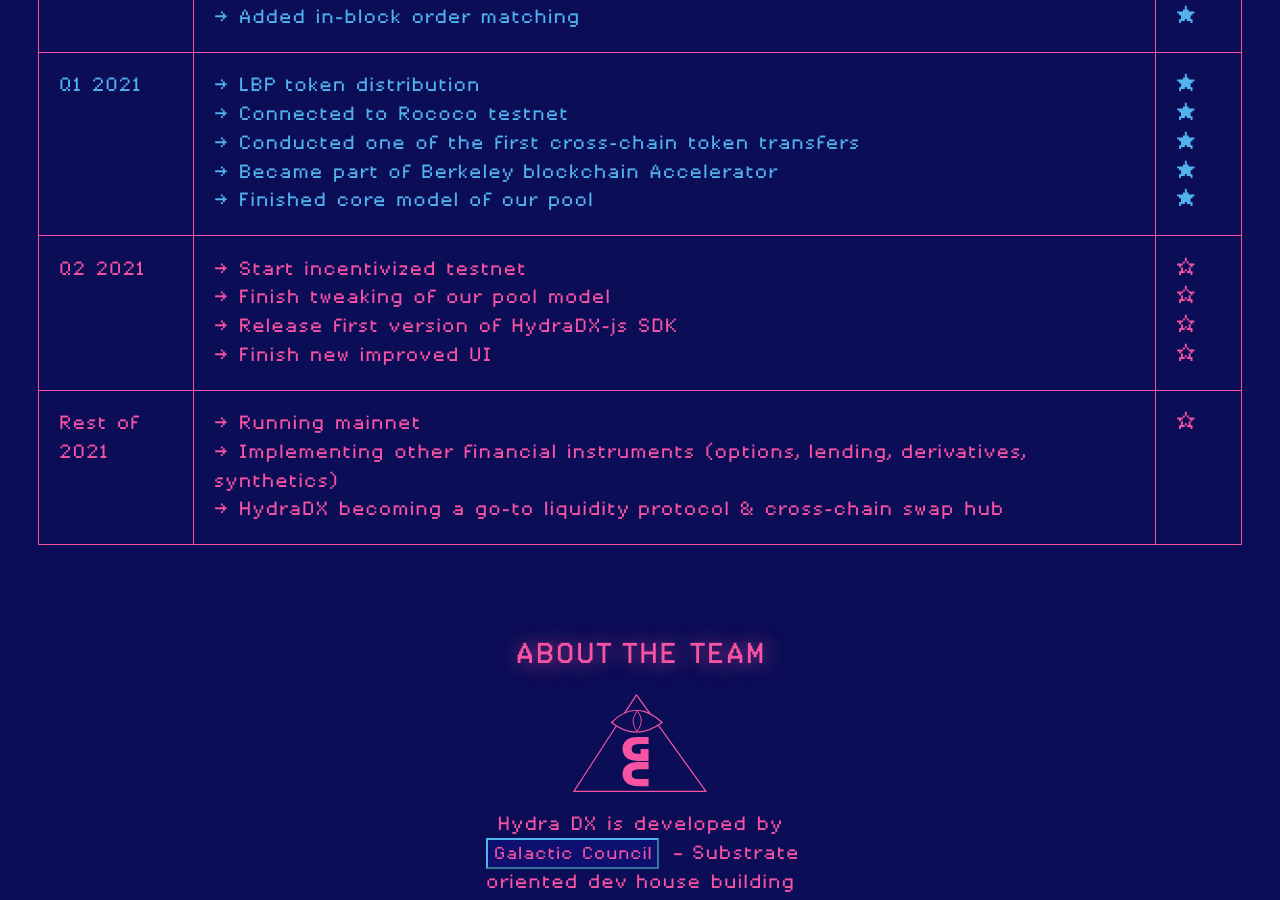
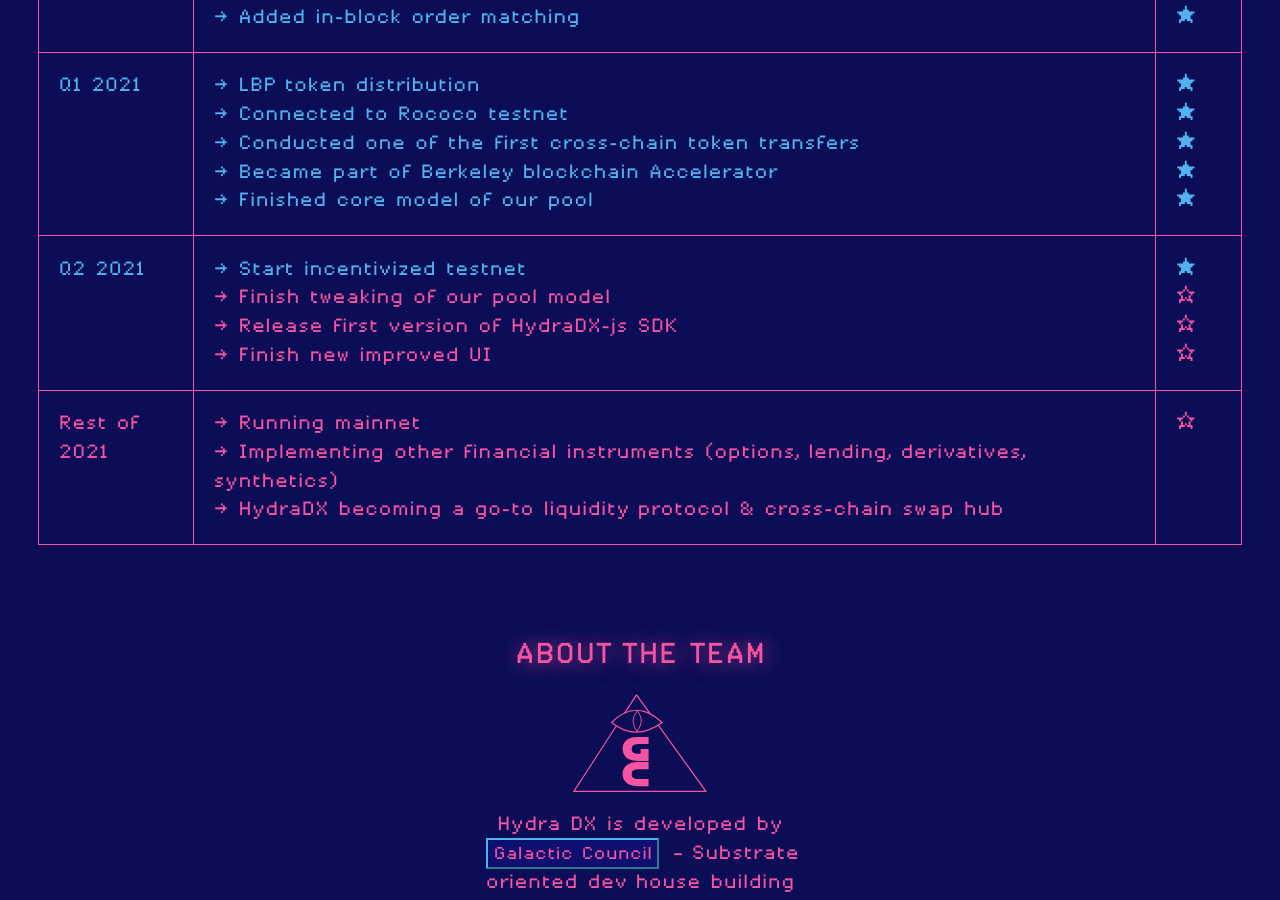
Before and after one commit to galacticcouncil/HydraDX-web-old, a Jekyll site: the page built from index.html, in a window 1280 px wide and 900 px high, scrolled down 3768 px. Built offline with Jekyll 4.4.1, drawn with Linux system fonts in a browser that asks for light colours.

Commit message:
feat(roadmap): mark incentivized testnet as done

```diff
--- a/index.html
+++ b/index.html
@@ -162,15 +162,15 @@ layout: default
         </div>
       </div>
       <div class="row">
-        <div class="when">Q2 2021</div>
+        <div class="when"><span class="done">Q2 2021</span></div>
         <div class="name">
-          → Start incentivized testnet <br />
+          <span class="done">→ Start incentivized testnet</span> <br />
           → Finish tweaking of our pool model<br />
           → Release first version of HydraDX-js SDK <br />
           → Finish new improved UI
         </div>
         <div class="complete">
-          ☆<br />
+          <span class="done">★</span><br />
           ☆<br />
           ☆<br />
           ☆<br />
```
